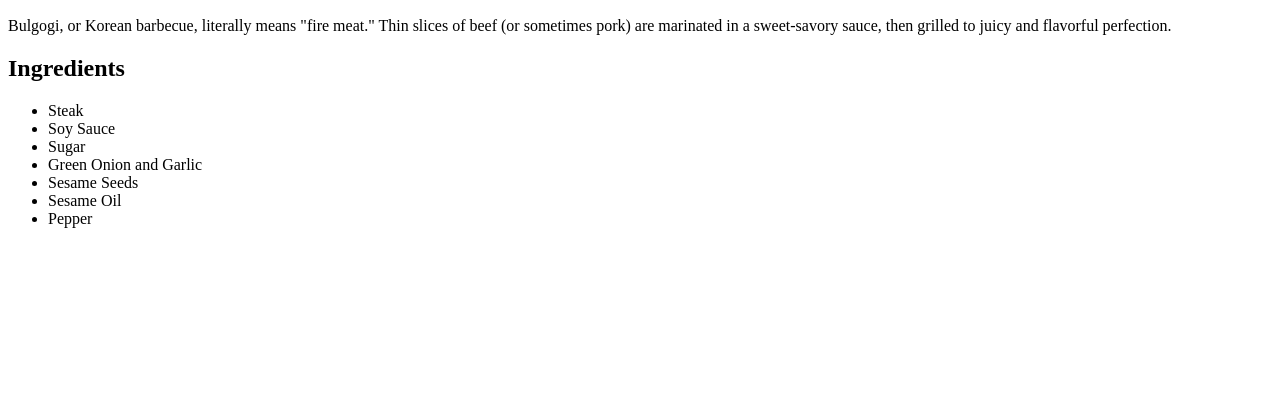
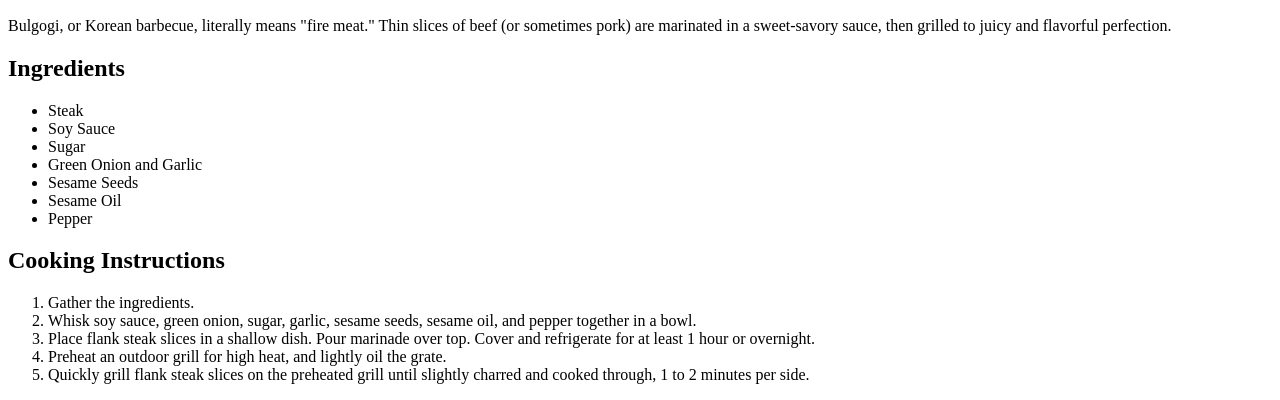
Before and after one commit to jsheats/odin-recipes, a plain HTML site: page recipes/bulgogi.html in a window 1280 px wide. Shown: the part 634-1034 px from the top of the page. Before the commit the page ends 878 px from the top, so only its background shows below. Drawn offline with Linux system fonts and the light colour scheme.

Commit message:
Add cooking instructions to bulgogi.html

```diff
--- a/recipes/bulgogi.html
+++ b/recipes/bulgogi.html
@@ -26,5 +26,18 @@
         <li>Sesame Oil</li>
         <li>Pepper</li>
       </ul>
+
+    <h2>Cooking Instructions</h2>
+      <ol>
+        <li>Gather the ingredients.</li>
+        <li>Whisk soy sauce, green onion, sugar, garlic, sesame seeds, sesame
+          oil, and pepper together in a bowl.</li>
+        <li>Place flank steak slices in a shallow dish. Pour marinade over top.
+          Cover and refrigerate for at least 1 hour or overnight.</li>
+        <li>Preheat an outdoor grill for high heat, and lightly oil the
+          grate.</li>
+        <li>Quickly grill flank steak slices on the preheated grill until
+          slightly charred and cooked through, 1 to 2 minutes per side.</li>
+      </ol>
   </body>
 </html>
```
